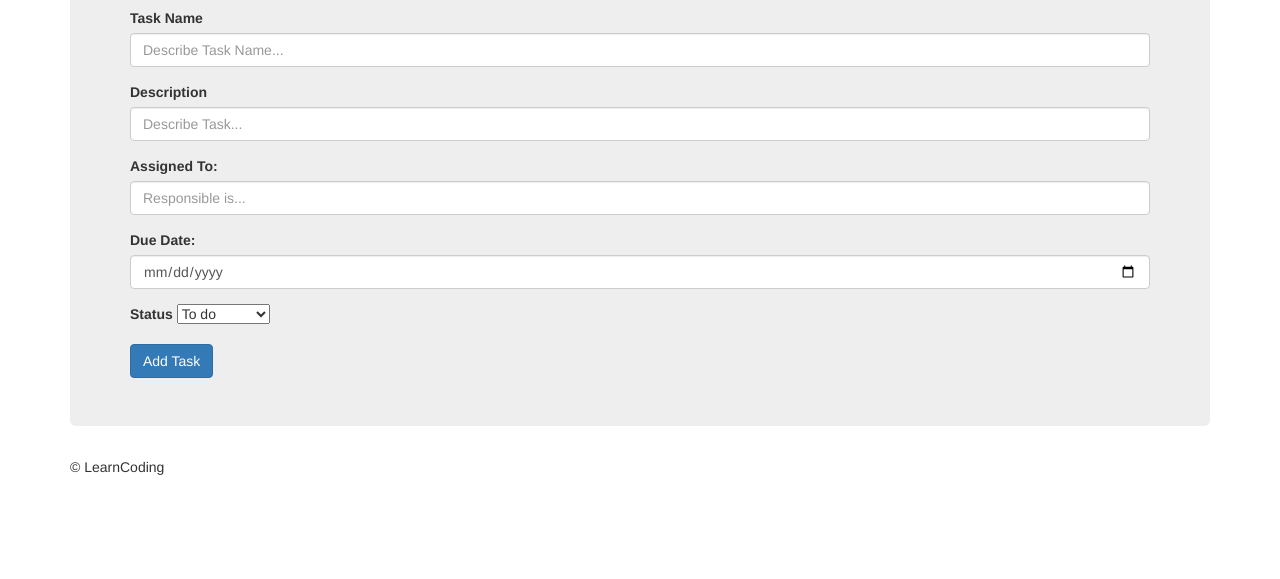
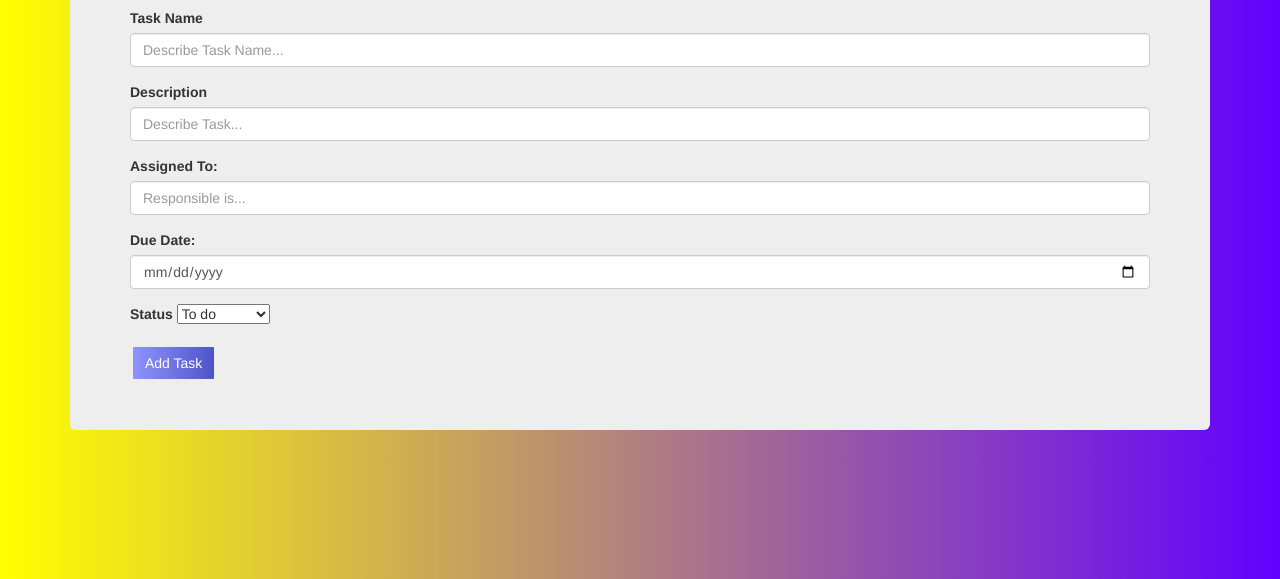
Before and after one commit to aneltubek/task-tracker-attempt, a plain HTML site: page index.html in a window 1280 px wide. Shown: the part 221-800 px from the top of the page. Drawn offline with nearby package versions, Linux system fonts and the light colour scheme.

Commit message:
change body backrgound and button color

```diff
--- a/index.html
+++ b/index.html
@@ -43,17 +43,13 @@
                         <option value="Done">Done</option>
                     </select>
                 </div>
-                <button type="submit" class="btn btn-primary">Add Task</button>
+                <button type="submit" class="col btn btn-purple-moon btn-rounded">Add Task</button>
             </form>
         </div>
         <div class="col-lg-12">
             <div id="tasksList">
 
             </div>
-        </div>
-        <div class="footer">
-            <p>&copy LearnCoding</p>
-
         </div>
     </div>
 
--- a/style.css
+++ b/style.css
@@ -1,3 +1,8 @@
+body{
+        background-image: linear-gradient(to right, yellow, rgb(98, 0, 255));
+    }
+
+
 #dateObject{
     font-size:20px;
     color: pink;
@@ -8,3 +13,11 @@
 h3{
     font-size:30px;
 }
+
+.btn-purple-moon {
+    background: #4e54c8;  /* fallback for old browsers */
+    background: -webkit-linear-gradient(to right, #8f94fb, #4e54c8);  /* Chrome 10-25, Safari 5.1-6 */
+    background: linear-gradient(to right, #8f94fb, #4e54c8); /* W3C, IE 10+/ Edge, Firefox 16+, Chrome 26+, Opera 12+, Safari 7+ */
+    color: #fff;
+    border: 3px solid #eee;
+}
```
